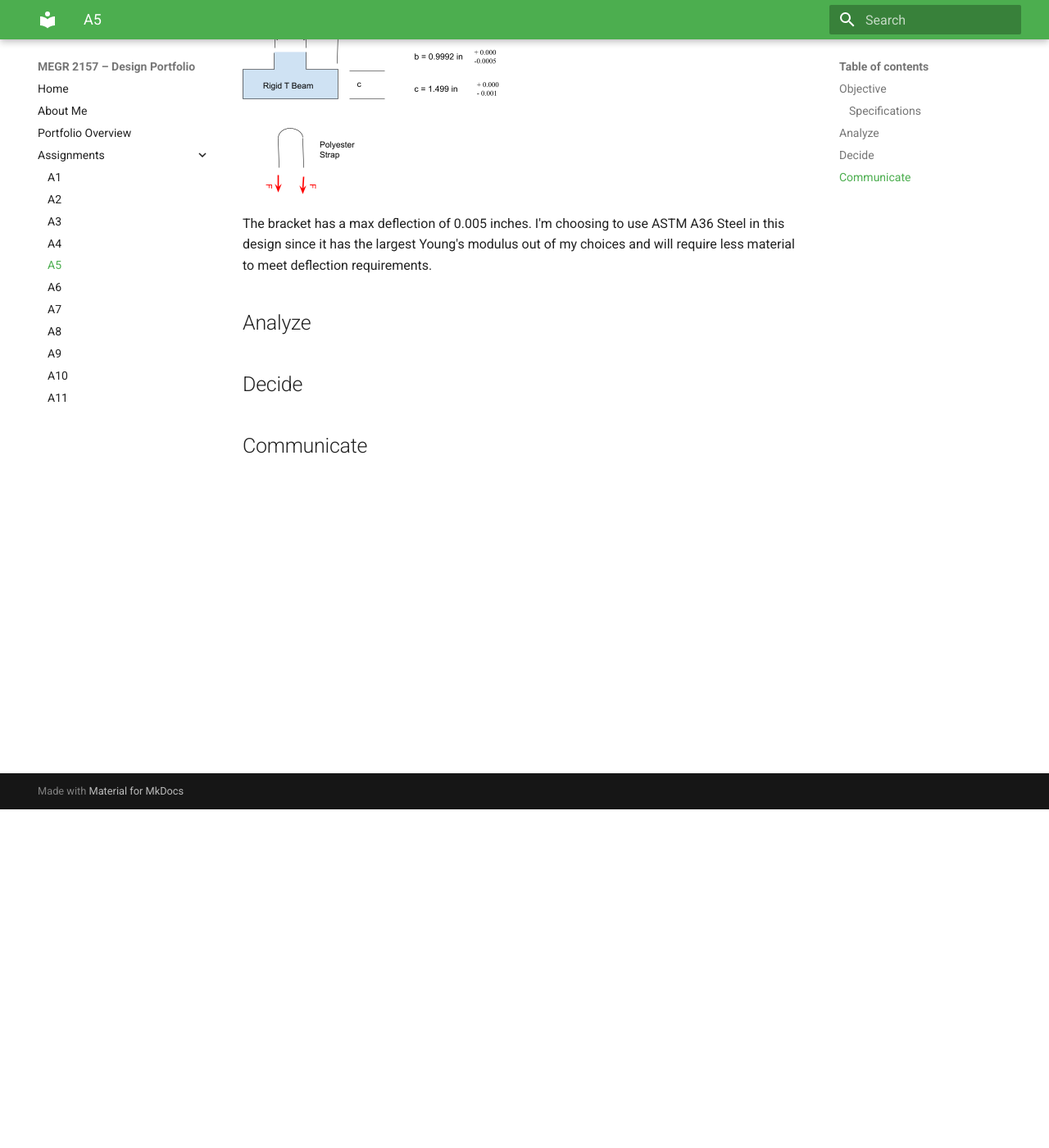
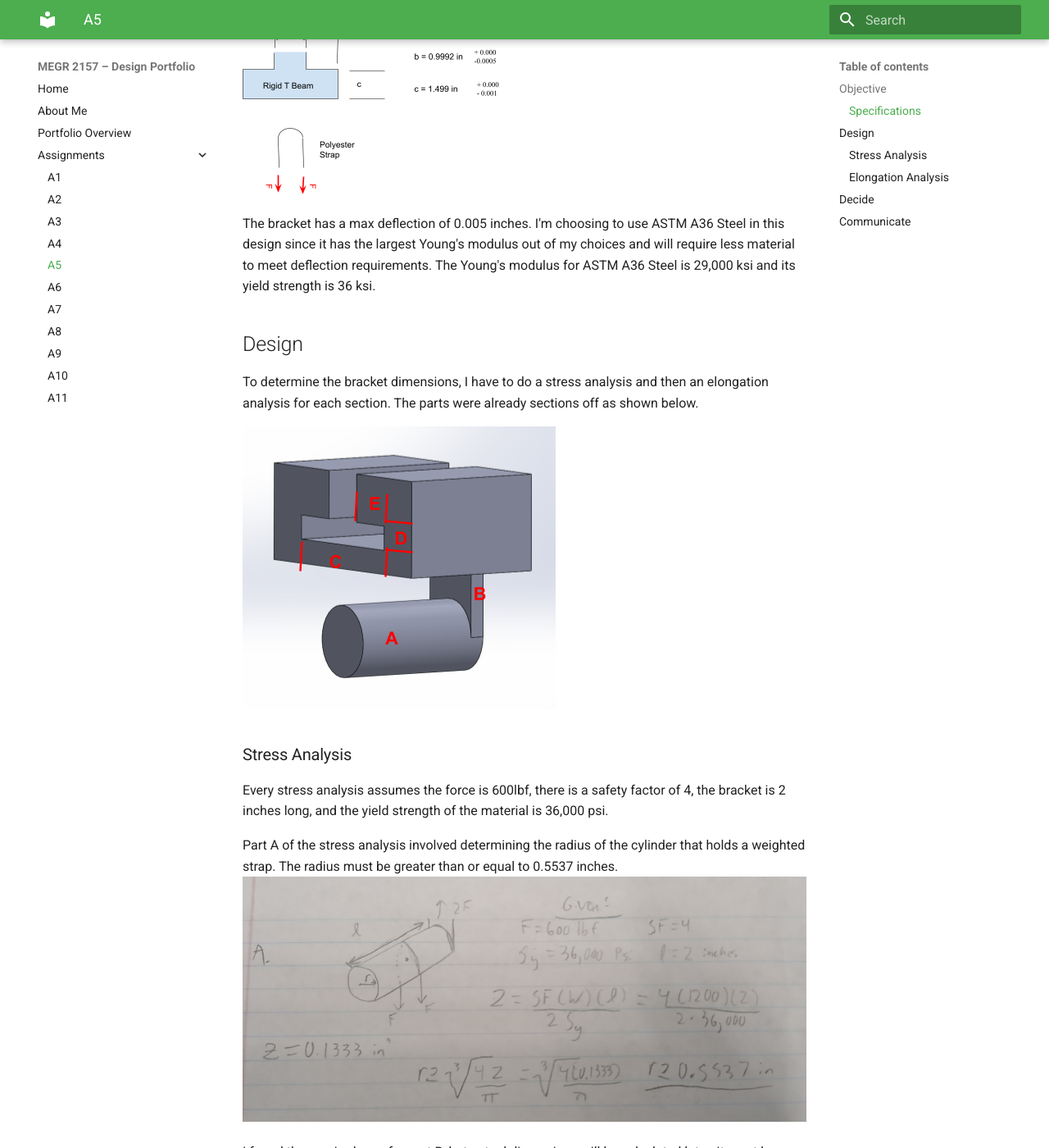
Before and after one commit to DillonK-spec/megr2157-portfolio, an MkDocs documentation site: the page built from docs/assignments/A05/index.md, in a window 1280 px wide and 1400 px high, scrolled down 413 px. Shown: the whole window at 82% size. Built offline with MkDocs 1.6.1 and Material for MkDocs 9.7.7, drawn with Linux system fonts in a browser that asks for light colours; some of the changed text lies outside the part shown.

Commit message:
Update index.md

```diff
--- a/docs/assignments/A05/index.md
+++ b/docs/assignments/A05/index.md
@@ -7,10 +7,34 @@ My bracket design needs to have a safety factor of 4 and I'm choosing to have an
 Below are the dimensions the bracket will be built around.
 
 ![BracketSpecs](bracketspecs.png) <br>
-The bracket has a max deflection of 0.005 inches. I'm choosing to use ASTM A36 Steel in this design since it has the largest Young's modulus out of my choices and will require less material to meet deflection requirements.
+The bracket has a max deflection of 0.005 inches. I'm choosing to use ASTM A36 Steel in this design since it has the largest Young's modulus out of my choices and will require less material to meet deflection requirements. The Young's modulus for ASTM A36 Steel is 29,000 ksi and its yield strength is 36 ksi.
 
-## Analyze
+## Design
 
+To determine the bracket dimensions, I have to do a stress analysis and then an elongation analysis for each section. The parts were already sections off as shown below.
+
+![bracketsections](bracketparts.png)
+
+### Stress Analysis
+Every stress analysis assumes the force is 600lbf, there is a safety factor of 4, the bracket is 2 inches long, and the yield strength of the material is 36,000 psi.
+
+
+Part A of the stress analysis involved determining the radius of the cylinder that holds a weighted strap. The radius must be greater than or equal to 0.5537 inches.
+![stress1](stress1.jpg) <br>
+
+I found the required area for part B, but actual dimensions will be calculated later. It must be greater than or equal to 0.1333 square inches.
+![stress2](stress2.jpg) <br>
+
+Feature C was treated as a simple supported beam. With a given width and length, I solved for height. This feature has to be at least 0.4996 inches tall.
+![stress3](stress3.jpg) <br>
+
+Feature D was treated as if it was in compression.  I solved for width and it had to be greater than or equal to 0.0333 inches.
+![stress4](stress4.jpg) <br>
+
+Feature E was treated as if it was in compression. I solved for height and it must be greater than or equal to 0.0667 inches.
+![stress5](stress5.jpg) <br>
+
+### Elongation Analysis
 
 ## Decide
 
```
